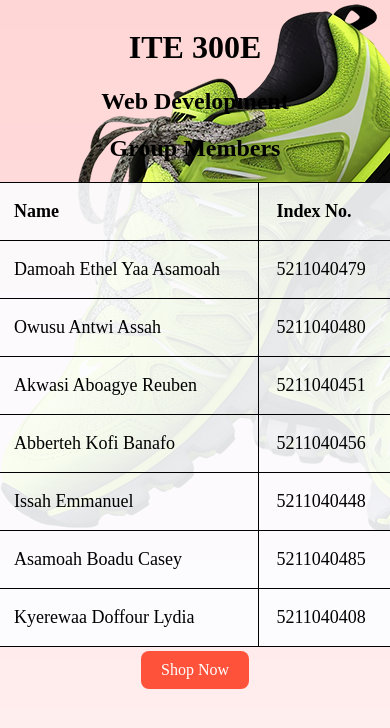
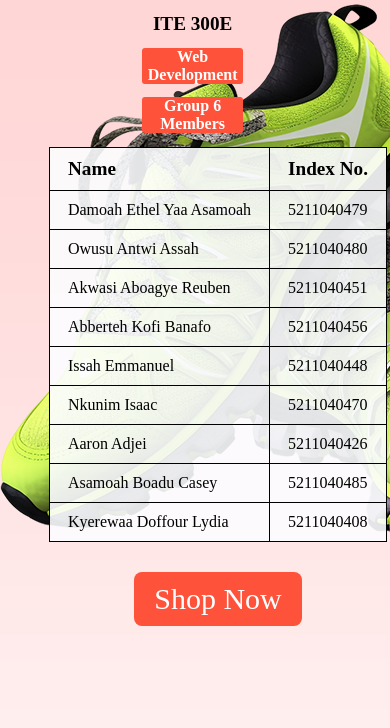
Before and after one commit to ReubenAboagye/E-Group-6, a website: page index.html in a window 390 px wide. Drawn offline with Linux system fonts and the light colour scheme.

Commit message:
fixed a product page, adjusted group index

```diff
--- a/index.html
+++ b/index.html
@@ -4,90 +4,41 @@
     <meta charset="UTF-8" />
     <meta name="viewport" content="width=device-width, initial-scale=1.0" />
     <title>300E Group Members</title>
-  </head>
-  <body">
-    <div id="title">
-      <div id="heading">
-      <h1 id="class-title"> ITE 300E </h1>
-      <h2>Web Development</h2>
-      <h2>Group Members</h3>
-    </div>
-
-      <table>
-        <thead>
-          <tr>
-            <th>Name</th>
-            <th>Index No.</th>
-          </tr>
-        </thead>
-        <tbody>
-          <tr>
-            <td>Damoah Ethel Yaa Asamoah</td>
-            <td>5211040479</td>
-          </tr>
-          <tr>
-            <td>Owusu Antwi Assah</td>
-            <td>5211040480</td>
-          </tr>
-          <tr>
-            <td>Akwasi Aboagye Reuben</td>
-            <td>5211040451</td>
-          </tr>
-          <tr>
-            <td>Abberteh Kofi Banafo</td>
-            <td>5211040456</td>
-          </tr>
-          <tr>
-            <td>Issah Emmanuel</td>
-            <td>5211040448</td>
-          </tr>
-          <!-- <tr>
-            <td>Nkunim Isaac</td>
-            <td>5211040470</td>
-          </tr>
-
-          <tr>
-            <td>Aaron Adjei</td>
-            <td>5211040426</td>
-          </tr>
-          <tr> -->
-            <td>Asamoah Boadu Casey</td>
-            <td>5211040485</td>
-          </tr>
-            <tr>
-              <td>Kyerewaa Doffour Lydia</td>
-              <td>5211040408</td>
-            </tr>
-          <!-- <tr>
-            <td>Afriyie Sarpong</td>
-            <td>5211040408</td>
-          </tr> -->
-        </tbody>
-      </table>
-      <a class="shop" href="shop.html">Shop Now</a>
-    </div>
-
     <style>
 
-      #title {
+      .title {
+        margin-left: 40%;
         display: flex;
         flex-direction: column;
-        align-items: center;
+        align-items:flex-end;
         justify-content: center;
         min-width: 400px;
         max-width: 600px;
-        justify-content: center;
         text-align: center;
         }
 
       body {
         background-image: url(/images/bg-shoes.png );
-        display: flex;
+        /* display: flex;
         flex-direction: column;
-        align-items: center;
+        align-items: center; */
+        overflow-x: hidden;
+        margin: 0;
+        padding: 0;
+
 
       }
+      .heading{
+        margin-right: 9em;
+        font-weight: bold;
 
+      }
+      .class-title{
+        font-size: 3em;
+      }
+      h2{
+        font-size: 2em;
+      }
 
       /* Add border lines for the table */
       table {
@@ -99,10 +50,15 @@
       /* Add border to table cells */
       th,
       td {
-        font-size: large;
+        font-size: 1.5em;
         border: 1px solid black;
-        padding: 18px;
+        padding: 10px 18px;
         text-align: left;
+
+      }
+      th{
+        font-size: 2em;
+        font-weight: bold;
       }
 
       /* Change the background color of a row when mouse hovers over it */
@@ -123,18 +79,119 @@
         border: none;
         border-radius: 8px;
       }
-      #shop{
-        color: blue;
+      .shop{
+        color: white;
+        font-size: 30px;
+        margin-top: 1em;
+      }
+      .shop:hover{
+        opacity: 0.9;
       }
 
-      @media screen and (max-width: 700px) {
+      @media screen and (max-width: 540px) {
     body {
       display: flex;
       flex-direction: column;
       align-items: center;
-    background-size: auto;
+      background-size: auto;
+      overflow-x: hidden;
+
     }
+    .title{
+      margin: 0 1em 0 0;
+
+    }
+    td {
+        font-size: 1em;
+
+
+      }
+      th{
+        font-size: 1.2em;
+
+      }
+      .title {
+
+        max-width: 600px;
+
+        }
+        .class-title,h2{
+          margin-left: 20%;
+          font-size: 1.2em;
+        }
+        h2{
+        font-size: 1em;
+        color: white;
+        background-color: #ff523b;
+        border-radius: 3px;
+      }
+
   }
     </style>
+  </head>
+  <body">
+    <div class="title">
+      <div class="heading">
+        <h1 class="class-title"> ITE 300E </h1>
+        <h2>Web Development</h2>
+        <h2>Group 6 Members</h3>
+      </div>
+      <div>
+        <table>
+          <thead>
+            <tr>
+              <th>Name</th>
+              <th>Index No.</th>
+            </tr>
+          </thead>
+          <tbody>
+            <tr>
+              <td>Damoah Ethel Yaa Asamoah</td>
+              <td>5211040479</td>
+            </tr>
+            <tr>
+              <td>Owusu Antwi Assah</td>
+              <td>5211040480</td>
+            </tr>
+            <tr>
+              <td>Akwasi Aboagye Reuben</td>
+              <td>5211040451</td>
+            </tr>
+            <tr>
+              <td>Abberteh Kofi Banafo</td>
+              <td>5211040456</td>
+            </tr>
+            <tr>
+              <td>Issah Emmanuel</td>
+              <td>5211040448</td>
+            </tr>
+            <tr>
+              <td>Nkunim Isaac</td>
+              <td>5211040470</td>
+            </tr>
+
+            <tr>
+              <td>Aaron Adjei</td>
+              <td>5211040426</td>
+            </tr>
+            <tr>
+              <td>Asamoah Boadu Casey</td>
+              <td>5211040485</td>
+            </tr>
+              <tr>
+                <td>Kyerewaa Doffour Lydia</td>
+                <td>5211040408</td>
+              </tr>
+            <!-- <tr>
+              <td>Afriyie Sarpong</td>
+              <td>5211040408</td>
+            </tr> -->
+          </tbody>
+        </table>
+        <a class="shop" href="shop.html">Shop Now</a>
+      </div>
+    </div>
+
+
   </body>
 </html>
```
Also changed, not shown: try.html (added).
